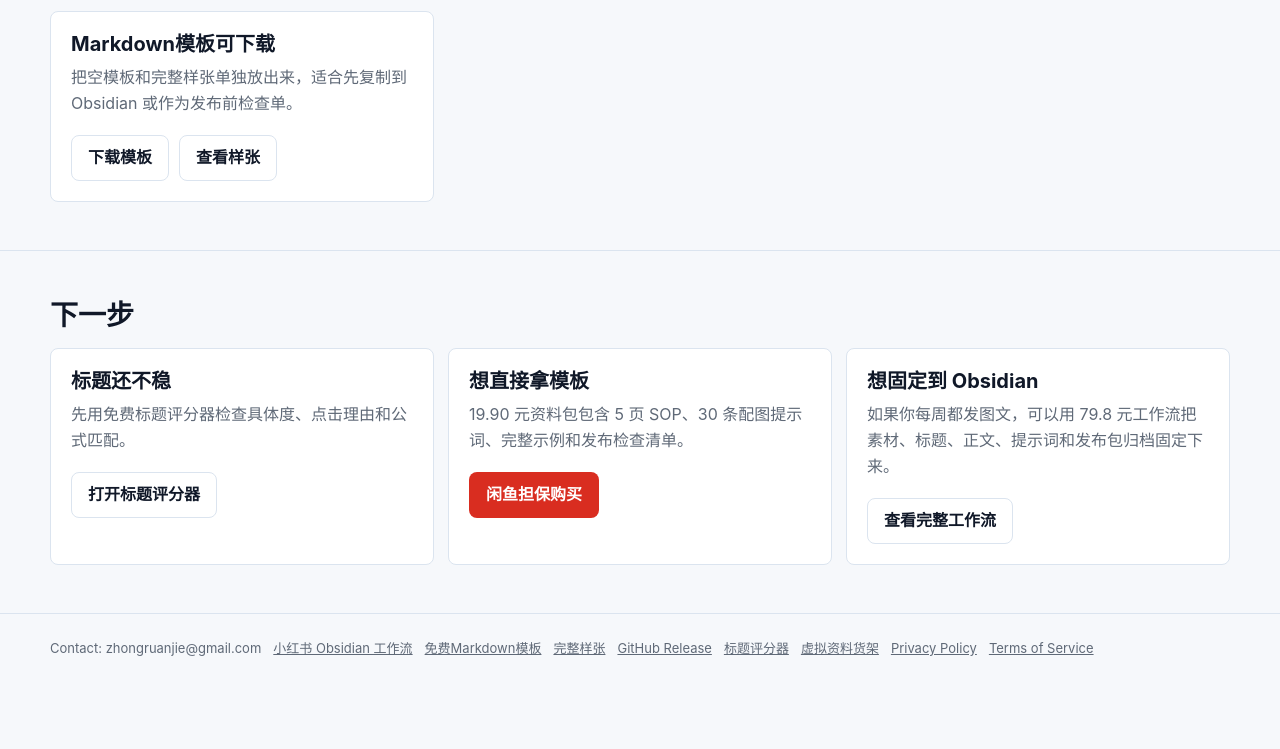
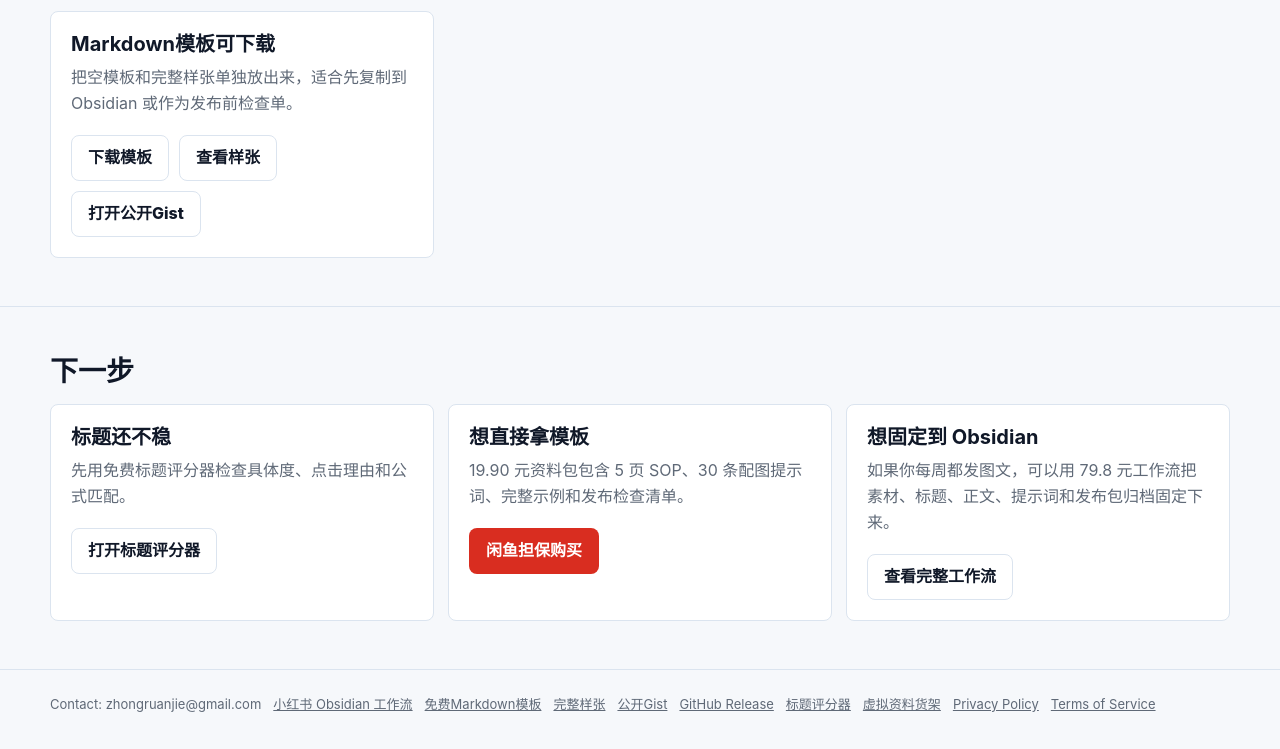
Before and after one commit to Ronnie2025/xiaohongshu-carousel-prompt-generator, a plain HTML site: page index.html in a window 1280 px wide. Shown: the part 2820-3569 px from the top of the page. Before the commit the page ends 3513 px from the top, so only its background shows below. Drawn offline with Linux system fonts and the light colour scheme.

Commit message:
Link carousel prompt public Gist

```diff
--- a/index.html
+++ b/index.html
@@ -24,6 +24,7 @@
     "sameAs": [
       "https://www.goofish.com/item?id=1059706201312",
       "https://ronnie2025.github.io/ai-agent-workbench-starter-pack/xiaohongshu-carousel-prompt-pack.html",
+      "https://gist.github.com/Ronnie2025/eea5a03d058f60d771748145f5b03877",
       "https://github.com/Ronnie2025/xiaohongshu-carousel-prompt-generator/releases/tag/v2026.06.19-search-bridge",
       "https://ronnie2025.github.io/xiaohongshu-carousel-prompt-generator/templates/xiaohongshu-carousel-prompt-template.md",
       "https://ronnie2025.github.io/xiaohongshu-carousel-prompt-generator/samples/xiaohongshu-carousel-prompt-sample.md"
@@ -497,6 +498,7 @@
           <div class="actions">
             <a class="btn btn-line" href="templates/xiaohongshu-carousel-prompt-template.md">下载模板</a>
             <a class="btn btn-line" href="samples/xiaohongshu-carousel-prompt-sample.md">查看样张</a>
+            <a class="btn btn-line" href="https://gist.github.com/Ronnie2025/eea5a03d058f60d771748145f5b03877">打开公开Gist</a>
           </div>
         </div>
       </div>
@@ -532,6 +534,7 @@
       <a href="https://ronnie2025.github.io/ai-agent-workbench-starter-pack/xhs-obsidian-workflow.html">小红书 Obsidian 工作流</a>
       <a href="templates/xiaohongshu-carousel-prompt-template.md">免费Markdown模板</a>
       <a href="samples/xiaohongshu-carousel-prompt-sample.md">完整样张</a>
+      <a href="https://gist.github.com/Ronnie2025/eea5a03d058f60d771748145f5b03877">公开Gist</a>
       <a href="https://github.com/Ronnie2025/xiaohongshu-carousel-prompt-generator/releases/tag/v2026.06.19-search-bridge">GitHub Release</a>
       <a href="https://ronnie2025.github.io/ai-agent-workbench-starter-pack/xiaohongshu-title-scorer.html">标题评分器</a>
       <a href="https://ronnie2025.github.io/ai-agent-workbench-starter-pack/virtual-products.html">虚拟资料货架</a>
```
Also changed, not shown: 1 other file.
